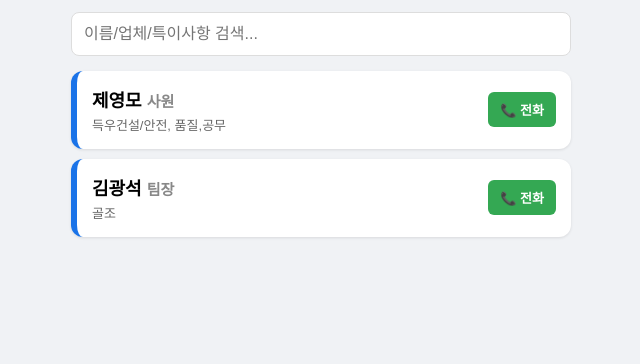
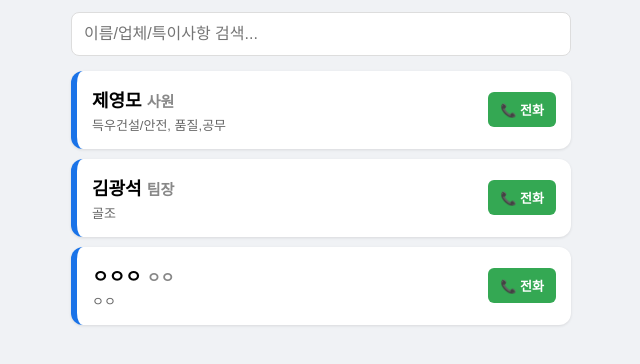
Before and after one commit to jym5317-coder/person-info-app, a plain HTML site: page index.html in a window 1280 px wide. Shown: the part 132-496 px from the top of the page, without its empty margins (319-959 px from the left). Drawn offline with Linux system fonts and the light colour scheme.

Commit message:
Update index.html

```diff
--- a/index.html
+++ b/index.html
@@ -57,6 +57,13 @@
             traits: "꼼꼼함, 현장 정리에 민감함",
             history: "관리감독자, 인원통솔에 탁월",
             specs: " / 발사이즈 / 상의"
+        },
+        {
+            name: "ㅇㅇㅇ", team: "ㅇㅇ", position: "ㅇㅇ", phone: "ㅇㅇㅇ-ㅇㅇㅇㅇ-ㅇㅇㅇㅇ",
+            photo: "이름.jpg",
+            traits: "내용",
+            history: "과거 행적",
+            specs: " / 발사이즈 / 상의"
         }
     ];
 
```
